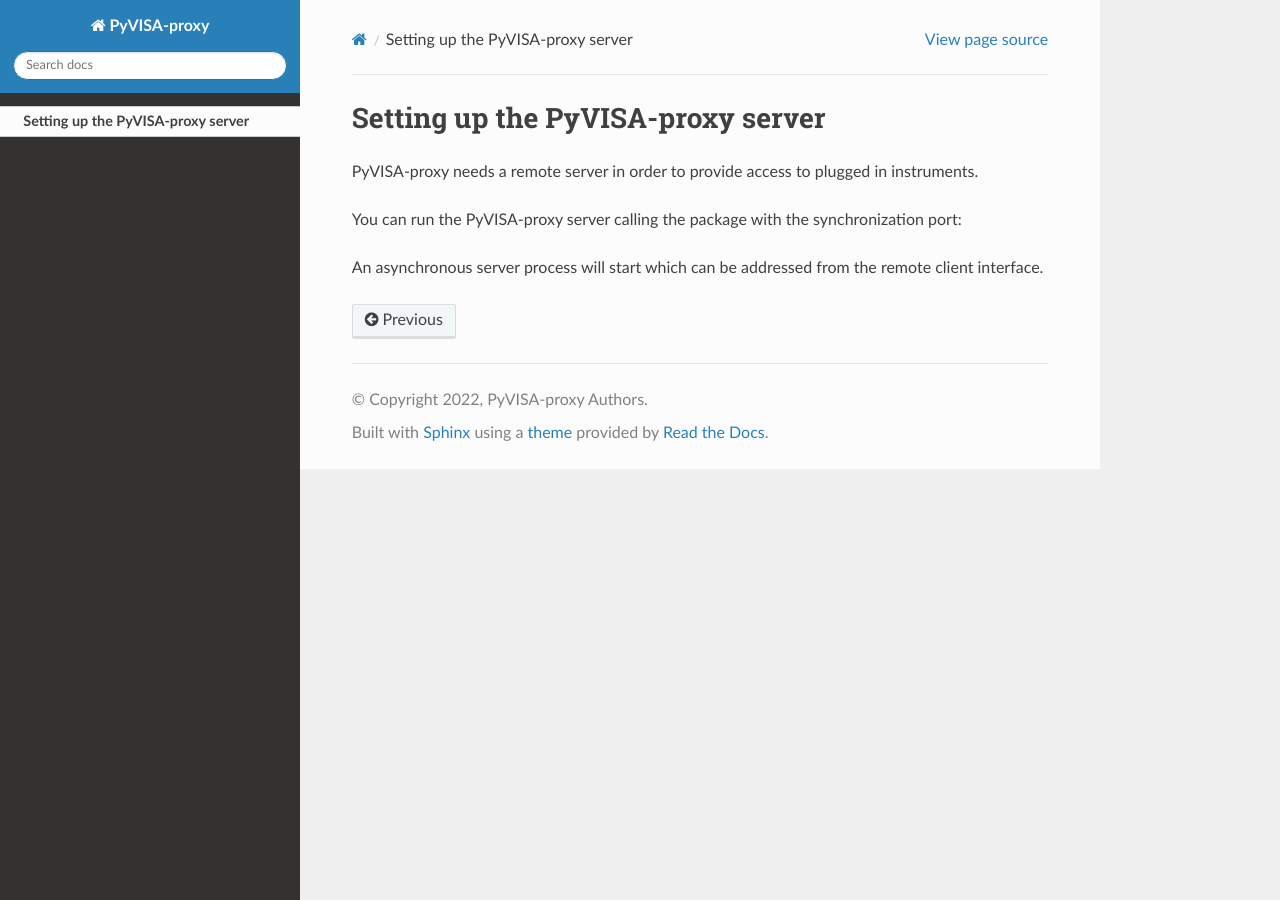
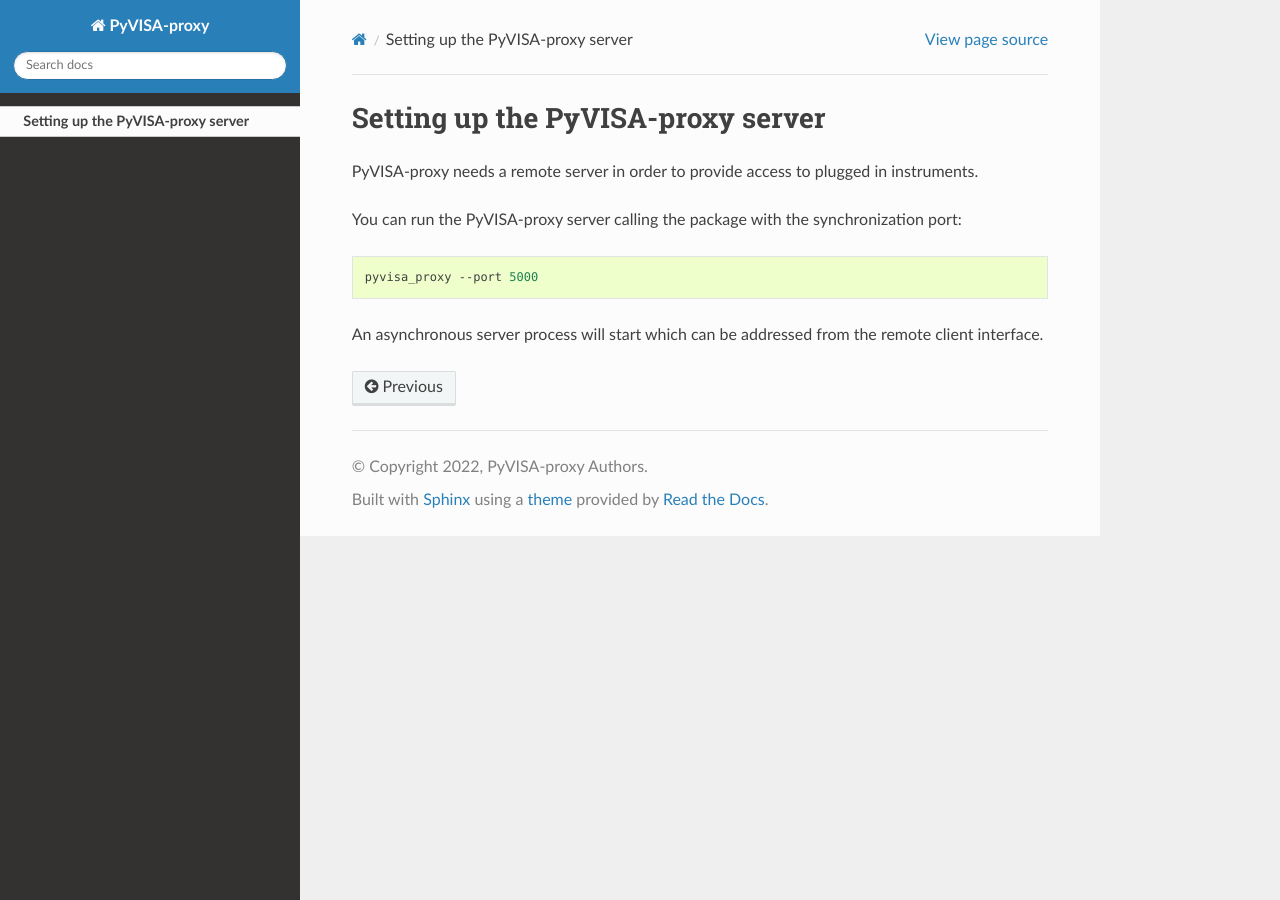
Before and after one commit to casabre/pyvisa-proxy, a Sphinx documentation site: the page built from docs/source/server.rst, in a window 1280 px wide. Built offline with Sphinx 7.4.7 and the Read the Docs theme 2.0.0, drawn with Linux system fonts in a browser that asks for light colours.

Commit message:
Fixing some documentation issues

```diff
--- a/docs/source/index.rst
+++ b/docs/source/index.rst
@@ -37,10 +37,10 @@ Using pip::
 
 You can report a problem or ask for features in the `issue tracker`_.
 
-.. _PyVISA: http://pyvisa.readthedocs.org/
+.. _PyVISA-proxy: http://pyvisa-proxy.readthedocs.org/
 .. _PyPI: https://pypi.python.org/pypi/PyVISA-proxy
-.. _GitHub: https://github.com/pyvisa/pyvisa-proxy
-.. _`issue tracker`: https://github.com/pyvisa/pyvisa-proxy/issues
+.. _GitHub: https://github.com/casabre/pyvisa-proxy
+.. _`issue tracker`: https://github.com/casabre/pyvisa-proxy/issues
 
 
 User Guide
--- a/docs/source/server.rst
+++ b/docs/source/server.rst
@@ -9,7 +9,7 @@ instruments.
 You can run the PyVISA-proxy server calling the package with the
 synchronization port:
 
-.. code-block: shell
+.. code-block:: shell
 
     pyvisa_proxy --port 5000
 
```
